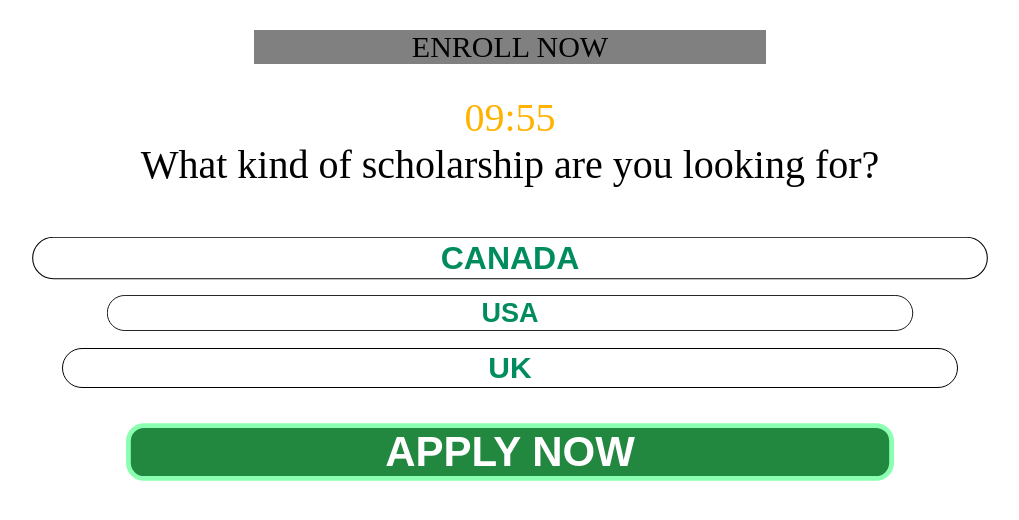
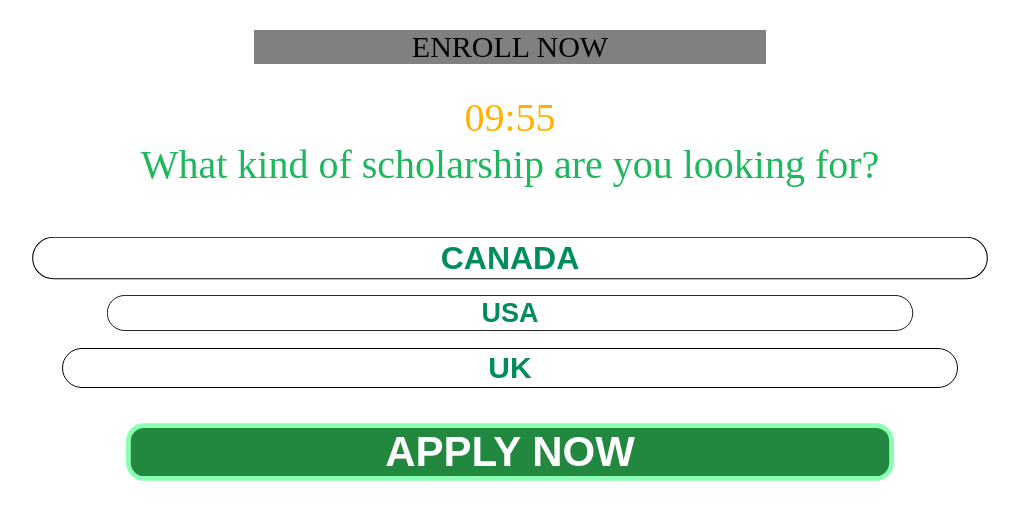
Before and after one commit to General-Health/Jobs-landing, a plain HTML site: page index.html in a window 1280 px wide. Shown: the whole page, without its empty margins (130-1149 px from the left). Drawn offline with Linux system fonts and the light colour scheme.

Commit message:
Update land.css

```diff
--- a/land.css
+++ b/land.css
@@ -78,6 +78,7 @@
 }
 .txt{
     font-size: 40px;
+    color:#1fb75d;
 }
   #uk{
     width: 70%;
```
